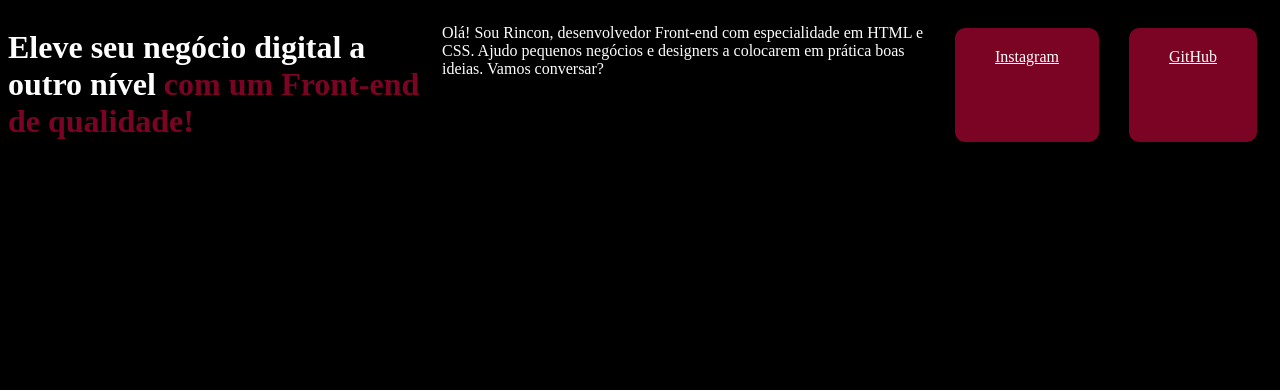
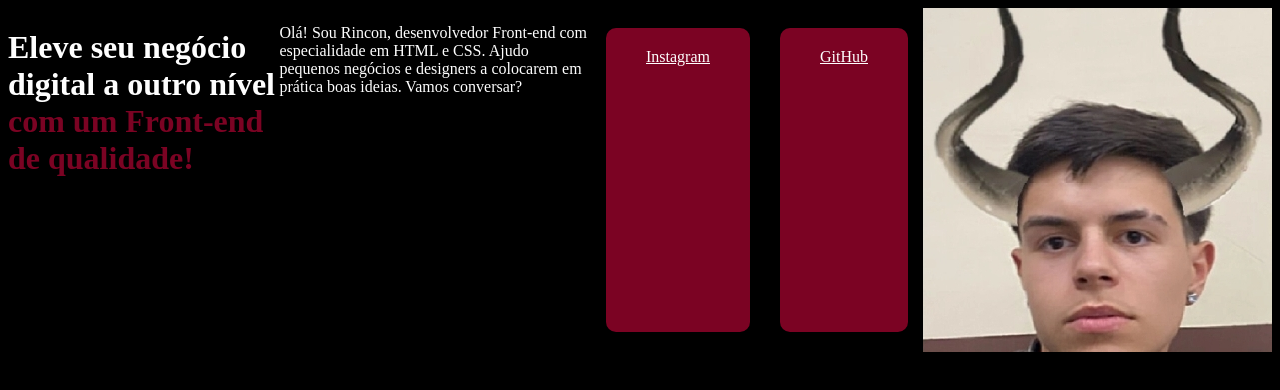
Before and after one commit to EduardoRincon/Portf-lio-Rincon-2G, a plain HTML site: page index.html in a window 1280 px wide. Drawn offline with Linux system fonts and the light colour scheme.

Commit message:
18/09/24

```diff
--- a/index.html
+++ b/index.html
@@ -18,7 +18,7 @@
 
     <a href="https://instagram.com/_eduardorincon">Instagram</a>
     <a href="https://github.com/Rincon-dev"">GitHub</a>
-    <img src="" class="foto">
+    <img class="foto" src="foto.jpg">
 
   </main> <!-- Main é a parte principal -->
 
```
Also changed, not shown: foto.jpg (added).
